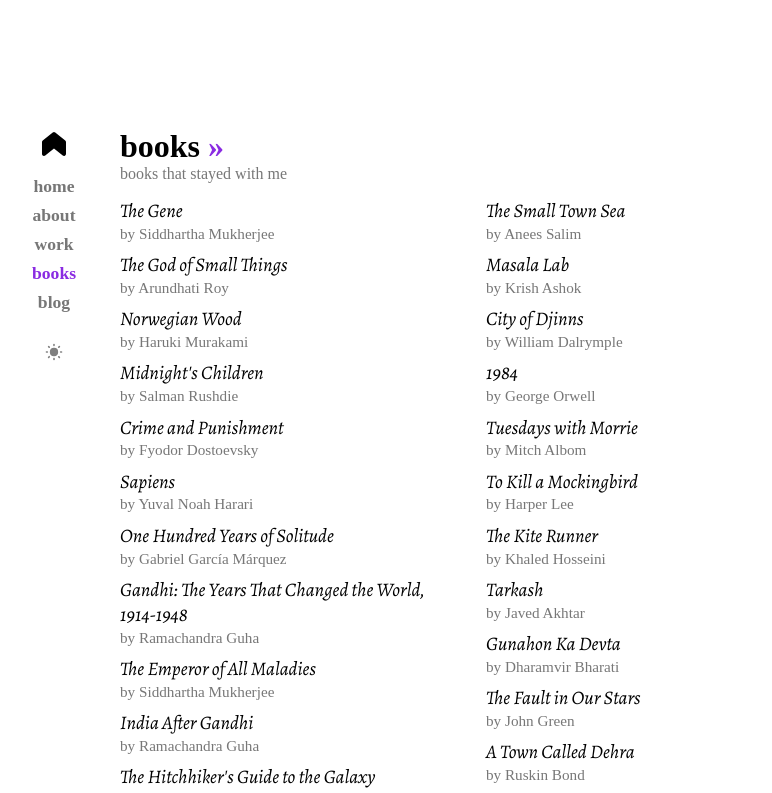
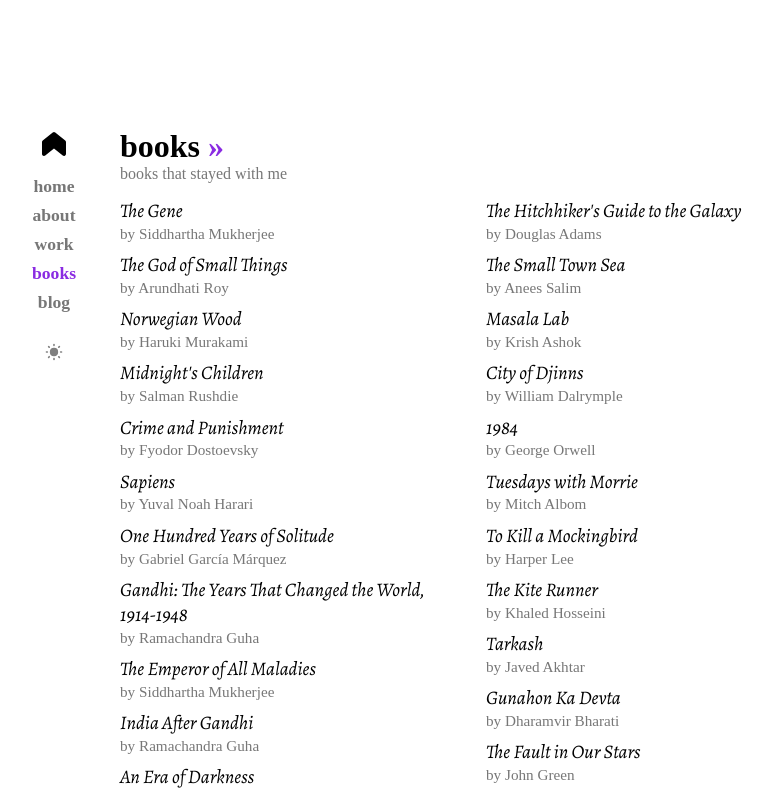
Before and after one commit to asdhamidi/asdhamidi.github.io, a React (Vite) app: page /books in a window 1280 px wide. Shown: the top 793 px of the page, without its empty margins (228-1000 px from the left). Built offline with nearby package versions, Linux system fonts and the light colour scheme; no server answers; a web font is replaced by a local one.

Commit message:
Adding book

```diff
--- a/src/components/books.jsx
+++ b/src/components/books.jsx
@@ -11,6 +11,7 @@ const books = [
   { title: "Gandhi: The Years That Changed the World, 1914-1948", author: "Ramachandra Guha" },
   { title: "The Emperor of All Maladies", author: "Siddhartha Mukherjee" },
   { title: "India After Gandhi", author: "Ramachandra Guha" },
+  { title: "An Era of Darkness", author: "Shashi Tharoor" },
   { title: "The Hitchhiker's Guide to the Galaxy", author: "Douglas Adams" },
   { title: "The Small Town Sea", author: "Anees Salim" },
   { title: "Masala Lab", author: "Krish Ashok" },
```
